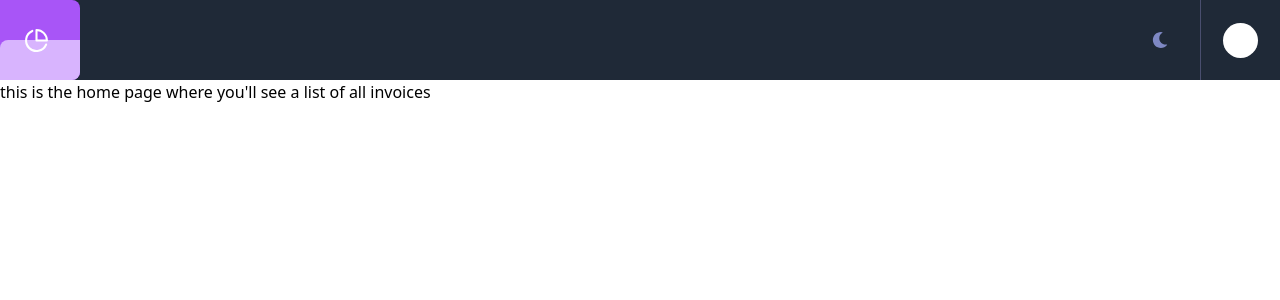
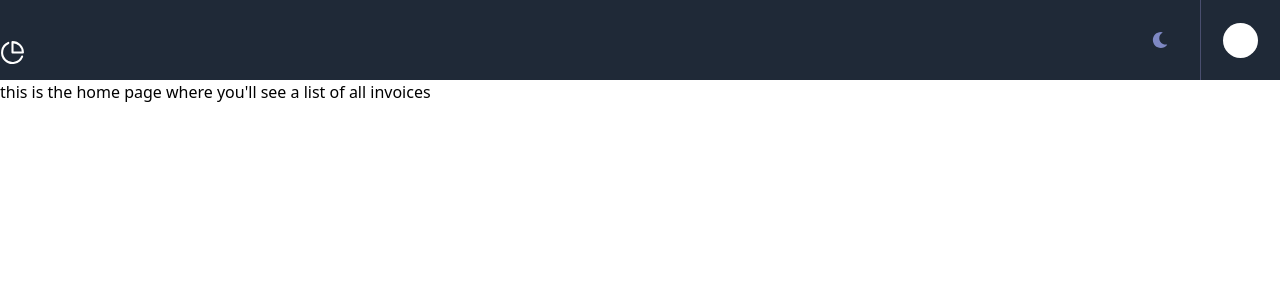
Before and after one commit to chungleee/invoices-app, a React (Vite) app: page / in a window 1280 px wide. Shown: the top 300 px of the page. Built offline with nearby package versions, Linux system fonts and the light colour scheme.

Commit message:
turn logo into router link

```diff
--- a/src/components/Navbar.jsx
+++ b/src/components/Navbar.jsx
@@ -1,17 +1,20 @@
 import React from "react";
+import { Link } from "wouter";
 import MoonIcon from "./MoonIcon";
 import PieIcon from "./PieIcon";
 
 const Navbar = () => {
 	return (
 		<nav className='h-20 bg-gray-800 flex items-center justify-between'>
-			<div className='rounded-br-lg rounded-tr-lg border-solid bg-purple-500 w-20 h-full relative'>
-				<div className='h-2/4'></div>
-				<div className='h-2/4 rounded-br-lg rounded-tl-lg bg-purple-300'></div>
-				<span className='inline-block absolute top-[35%] left-[30%]'>
-					<PieIcon />
-				</span>
-			</div>
+			<Link href='/'>
+				<a className='rounded-br-lg rounded-tr-lg border-solid bg-purple-500 w-20 h-full relative'>
+					<div className='h-2/4'></div>
+					<div className='h-2/4 rounded-br-lg rounded-tl-lg bg-purple-300'></div>
+					<span className='inline-block absolute top-[35%] left-[30%]'>
+						<PieIcon />
+					</span>
+				</a>
+			</Link>
 
 			<span className='ml-auto mr-8'>
 				<MoonIcon />
```
